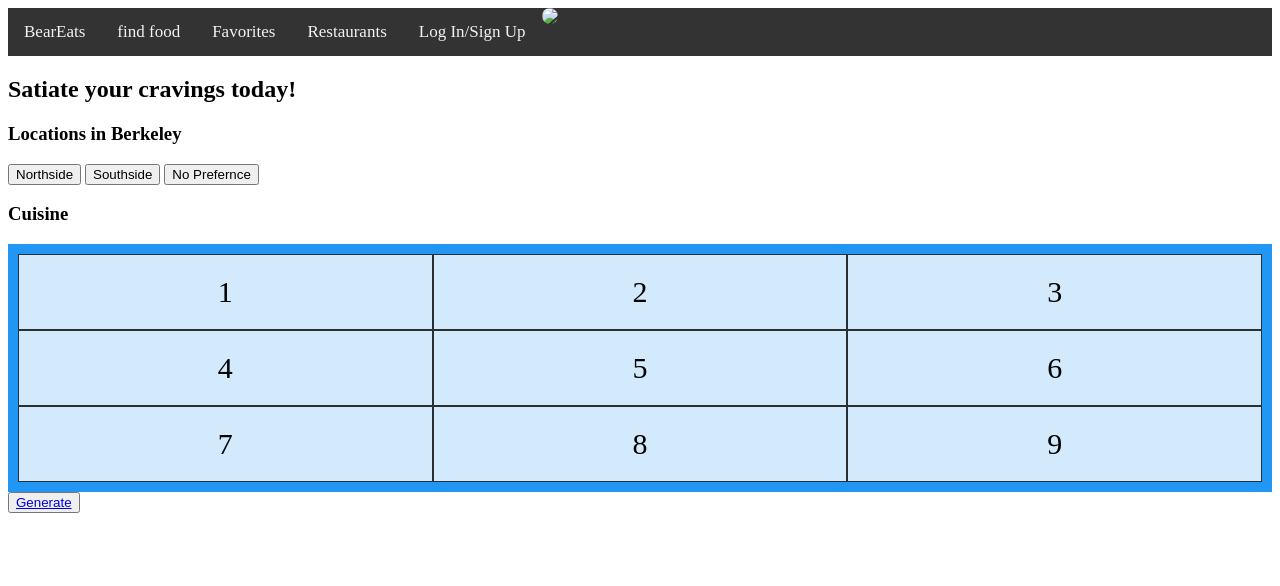
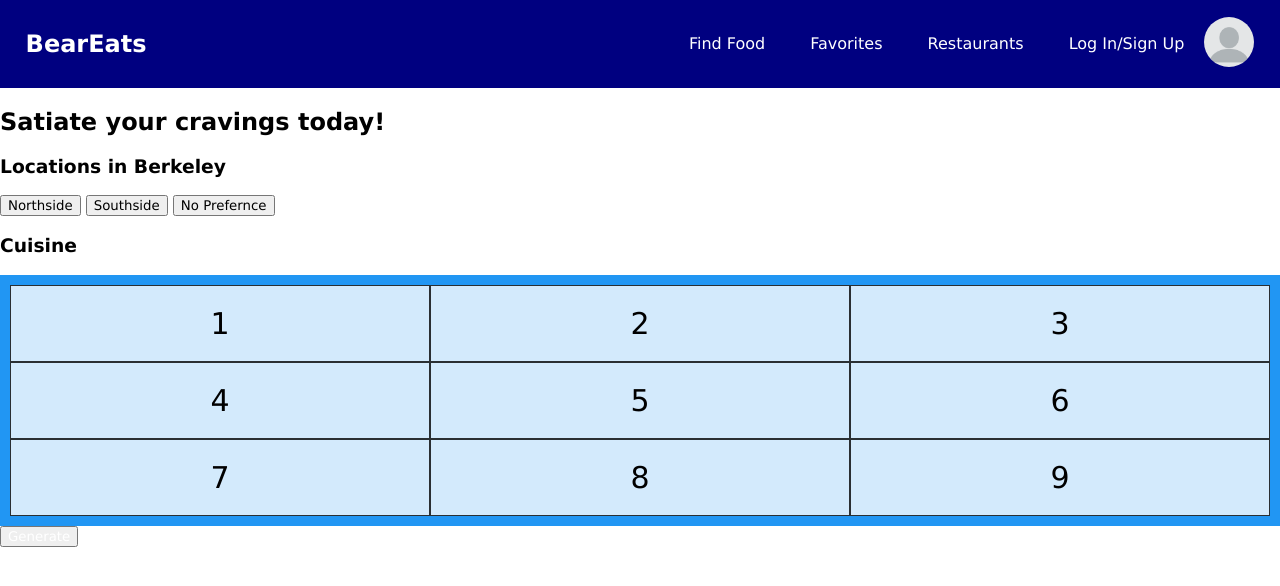
Before and after one commit to hannah02li20/cs198-final, a website: page frontend_stuff/restaurant_generator.html in a window 1280 px wide. Drawn offline with Linux system fonts and the light colour scheme.

Commit message:
fixed nav bar

```diff
--- a/frontend_stuff/general.css
+++ b/frontend_stuff/general.css
@@ -1,44 +1,51 @@
 /* for css stuff that shoudl be applied to every page
 ex: navbar css */
+* {
+  font-family: Verdana, sans-serif ;
+}
 
+body {
+  margin: 0px;
+}
 /* navbar */
 
-ul {
-    list-style-type: none;
-    margin: 0;
-    padding: 0;
-  }
-/* Add a black background color to the top navigation */
+li, a {
+  font-weight: 500;
+  font-size: 16ps;
+  text-decoration: none;
+  color: white;
+}
 
-.nav-bar {
-    background-color: #333;
-    overflow: hidden;
-  }
+header {
+  display: flex;
+  justify-content: flex-end;
+  align-items: center;
+  padding: 10px 2%;
+  margin: 0px 0px 0px 0px;
+  background-color: navy;
 
-  /* Style the links inside the navigation bar */
+}
 
-  .nav-bar a {
-    float: left;
-    color: #f2f2f2;
-    text-align: center;
-    padding: 14px 16px;
-    text-decoration: none;
-    font-size: 17px;
-  }
+.logo {
+  margin-right: auto;
+  color: white;
+}
 
-  /* Change the color of links on hover */
-  .nav-bar a:hover {
-    background-color: #ddd;
-    color: black;
-  }
+.prof-pic {
+  width: 50px;
+  height: 50px;
+  border-radius: 50%;
+}
 
-  /* Add a color to the active/current link */
-  .nav-bar a.active {
-    background-color: #04AA6D;
-    color: white;
-  }
+.nav_links {
+  list-style: none;
+}
 
+.nav_links li {
+  display: inline-block;
+  padding: 0px 20px;
+}
 
-  #profIMG {
-    border-radius: 50%;
-  }
+.nav_links li a:hover {
+  background-color:#2196F3;
+}
--- a/frontend_stuff/restaurant_g.css
+++ b/frontend_stuff/restaurant_g.css
@@ -13,40 +13,3 @@
   }
 
   /* taken from w3 schools */
-
-  /* navbar */
-
-  ul {
-    list-style-type: none;
-    margin: 0;
-    padding: 0;
-  }
-/* Add a black background color to the top navigation */
-
-.nav-bar {
-    background-color: #333;
-    overflow: hidden;
-  }
-
-  /* Style the links inside the navigation bar */
-
-  .nav-bar a {
-    float: left;
-    color: #f2f2f2;
-    text-align: center;
-    padding: 14px 16px;
-    text-decoration: none;
-    font-size: 17px;
-  }
-
-  /* Change the color of links on hover */
-  .nav-bar a:hover {
-    background-color: #ddd;
-    color: black;
-  }
-
-  /* Add a color to the active/current link */
-  .nav-bar a.active {
-    background-color: #04AA6D;
-    color: white;
-  }
--- a/frontend_stuff/restaurant_generator.html
+++ b/frontend_stuff/restaurant_generator.html
@@ -10,19 +10,21 @@
 </head>
 <body>
     <!-- replace with nav bar things here -->
-    <div class = "nav-bar">
-    <ul>
-        <li><a href = "landing_page.html">BearEats</a></li>
-        <li> <a href = "restaurant_generator.html">find food</a></li>
-        <li> <a href = "profile_w_favs.html">Favorites</a></li>
-        <li> <a href = "restaurants.html">Restaurants</a></li>
-        <li> <a href = "sign_up_log_in.html">Log In/Sign Up</a></li>
-        <!-- <li> <img src = "blank_prof.webp" id = "profIMG"> </li> -->
+    <header>
+        <h2 class = "logo"> BearEats</h2>
+        <nav>
+            <ul class = "nav_links">
+                <li><a href = "restaurant_generator.html"> Find Food </a></li>
+                <li><a href = "profile_w_favs.html"> Favorites </a></li>
+                <li><a href = "restaurants.html"> Restaurants </a></li>
+                <li><a href = "sign_up_log_in.html"> Log In/Sign Up </a></li>
+            </ul>
+        </nav>
+        <a href = "profile_w_favs.html" > <img class = "prof-pic" src = "images/blank_prof.webp"></a>
+
+    </header>
 
 
-    </ul>
-    <img src = "blank_prof.webp" id = "profIMG">
-    </div>
 
     <h2> Satiate your cravings today!</h2>
     <h3> Locations in Berkeley</h3>
```
Also changed, not shown: frontend_stuff/generated_result.html (+13 -13 lines), frontend_stuff/landing_page.html (+12 -12 lines), frontend_stuff/profile_w_favs.html (+12 -16 lines), frontend_stuff/restaurants.html (+13 -13 lines), frontend_stuff/sign_up_log_in.html (+12 -12 lines).
